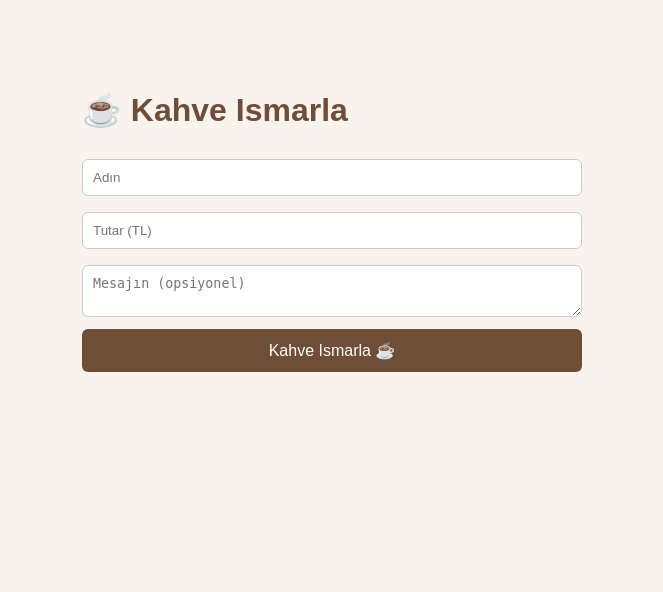
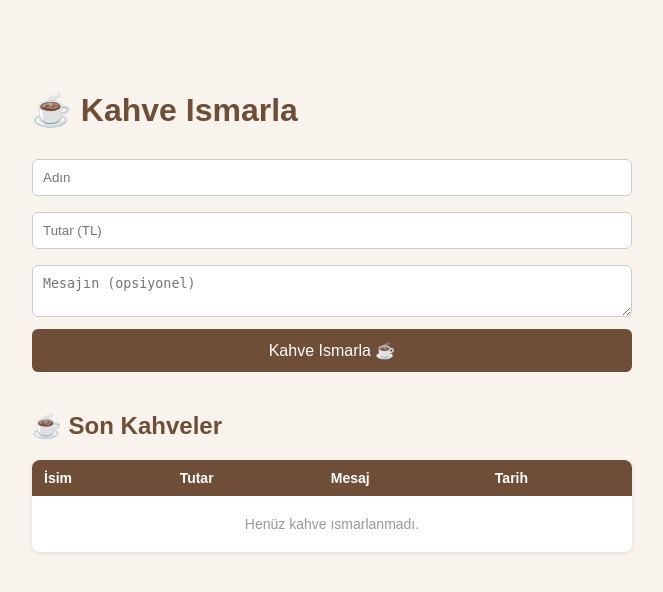
Before and after one commit to menessahin/kahve-app, a Flask app: page / in a window 1280 px wide. Shown: the top 592 px of the page, without its empty margins (308-971 px from the left). Run offline with Flask 3, Linux system fonts and the light colour scheme; data that the repository does not hold is empty; some libraries are stand-ins or nearby versions.

Commit message:
Update index.html

```diff
--- a/templates/index.html
+++ b/templates/index.html
@@ -6,12 +6,12 @@
     <style>
         body {
             font-family: Arial, sans-serif;
-            max-width: 500px;
+            max-width: 600px;
             margin: 50px auto;
             padding: 20px;
             background: #f9f3ee;
         }
-        h1 { color: #6f4e37; }
+        h1, h2 { color: #6f4e37; }
         input, textarea {
             width: 100%;
             padding: 10px;
@@ -32,6 +32,35 @@
         }
         button:hover { background: #5a3e2b; }
         #sonuc { margin-top: 20px; font-weight: bold; }
+
+        /* Tablo */
+        .tablo-bolum {
+            margin-top: 40px;
+        }
+        table {
+            width: 100%;
+            border-collapse: collapse;
+            background: white;
+            border-radius: 8px;
+            overflow: hidden;
+            box-shadow: 0 1px 4px rgba(0,0,0,0.1);
+        }
+        th {
+            background: #6f4e37;
+            color: white;
+            padding: 10px 12px;
+            text-align: left;
+            font-size: 14px;
+        }
+        td {
+            padding: 10px 12px;
+            border-bottom: 1px solid #f0e8e0;
+            font-size: 14px;
+            color: #333;
+        }
+        tr:last-child td { border-bottom: none; }
+        tr:hover td { background: #fdf6f0; }
+        .bos { text-align: center; color: #999; padding: 20px; }
     </style>
 </head>
 <body>
@@ -41,6 +70,23 @@
     <textarea id="mesaj" placeholder="Mesajın (opsiyonel)"></textarea>
     <button onclick="ode()">Kahve Ismarla ☕</button>
     <div id="sonuc"></div>
+
+    <div class="tablo-bolum">
+        <h2>☕ Son Kahveler</h2>
+        <table>
+            <thead>
+                <tr>
+                    <th>İsim</th>
+                    <th>Tutar</th>
+                    <th>Mesaj</th>
+                    <th>Tarih</th>
+                </tr>
+            </thead>
+            <tbody id="kahve-listesi">
+                <tr><td colspan="4" class="bos">Yükleniyor...</td></tr>
+            </tbody>
+        </table>
+    </div>
 
     <script>
         async function ode() {
@@ -59,10 +105,38 @@
             if (data.status === "success") {
                 document.getElementById("sonuc").innerHTML =
                     `✅ ${data.isim} ${data.tutar} TL gönderdi!`;
+                listeYukle(); // Ödeme sonrası tabloyu güncelle
             } else {
                 document.getElementById("sonuc").innerHTML = "❌ Ödeme başarısız!";
             }
         }
+
+        async function listeYukle() {
+            const res = await fetch("/liste");
+            const data = await res.json();
+            const tbody = document.getElementById("kahve-listesi");
+
+            if (data.length === 0) {
+                tbody.innerHTML = '<tr><td colspan="4" class="bos">Henüz kahve ısmarlanmadı.</td></tr>';
+                return;
+            }
+
+            tbody.innerHTML = data.map(r => {
+                const tarih = new Date(r.tarih);
+                const tarihStr = tarih.toLocaleDateString("tr-TR", {
+                    day: "2-digit", month: "2-digit", hour: "2-digit", minute: "2-digit"
+                });
+                return `<tr>
+                    <td>${r.isim}</td>
+                    <td>${r.tutar} TL</td>
+                    <td>${r.mesaj || "-"}</td>
+                    <td>${tarihStr}</td>
+                </tr>`;
+            }).join("");
+        }
+
+        // Sayfa açılınca listeyi yükle
+        listeYukle();
     </script>
 </body>
 </html>
```
